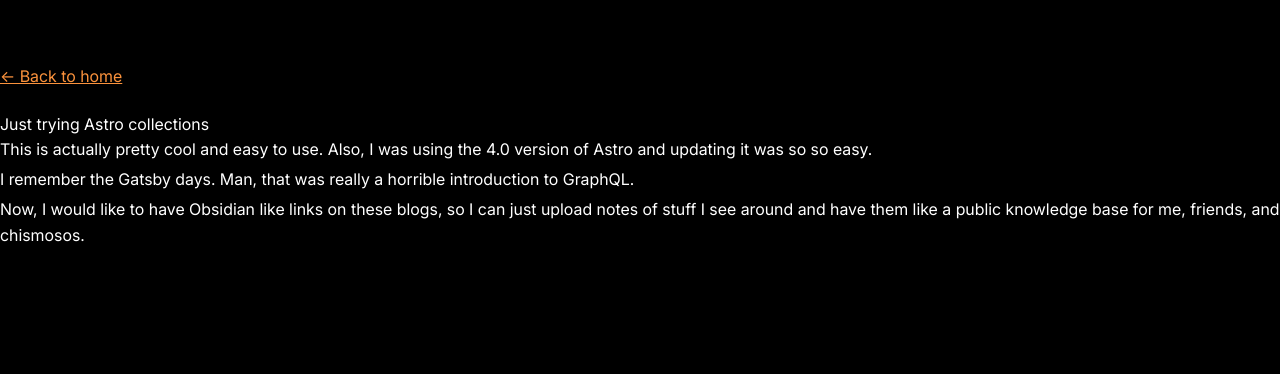
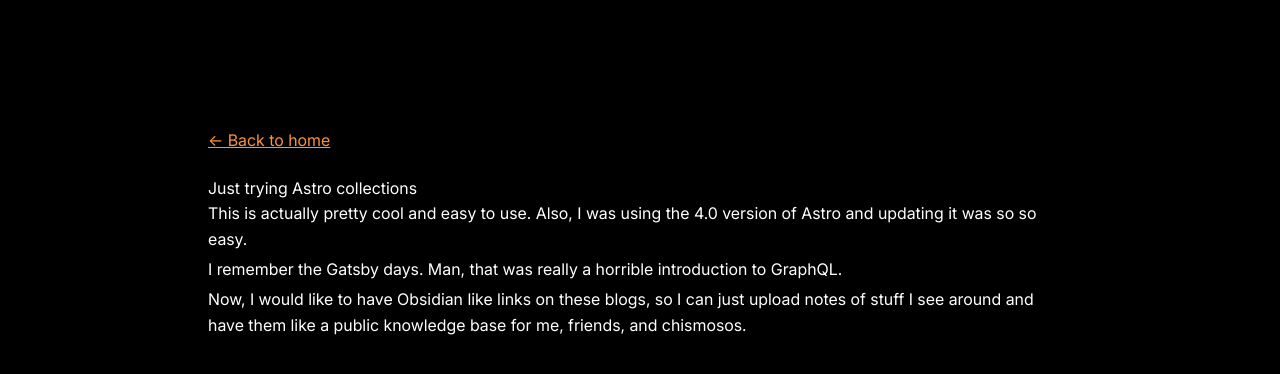
Before and after one commit to hserranome/hserranome-web, an Astro site: page /blog/this-is-just-a-test in a window 1280 px wide. Built offline with nearby package versions, Linux system fonts and the light colour scheme; Astro itself is replaced by a stand-in of ours.

Commit message:
fix: revert main styles

```diff
--- a/src/pages/blog/[id].astro
+++ b/src/pages/blog/[id].astro
@@ -25,11 +25,11 @@
         />
     </head>
     <body>
-        <div class="pt-16">
+        <main class="pt-16">
             <a href="/">{`<- Back to home`}</a>
-            <div class="mt-6" id="main">
+            <div class="mt-6">
                 <Content />
             </div>
-        </div>
+        </main>
     </body>
 </html>
```
